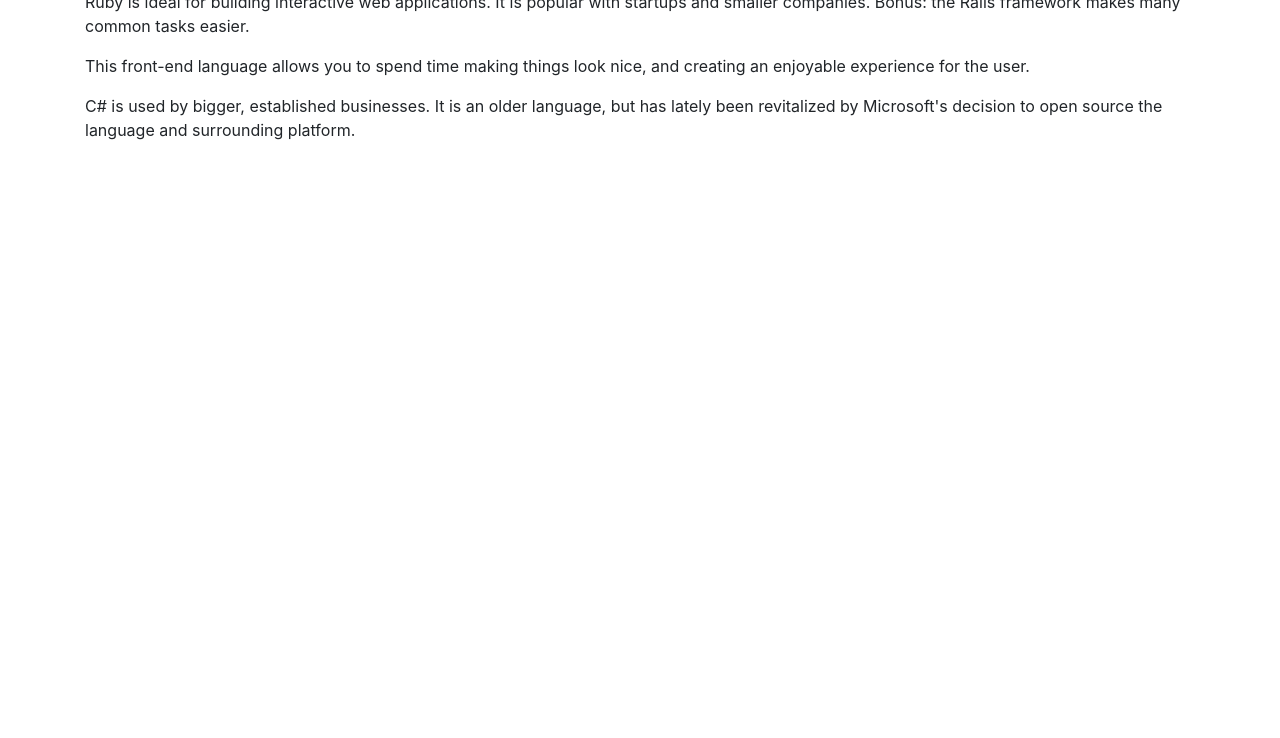
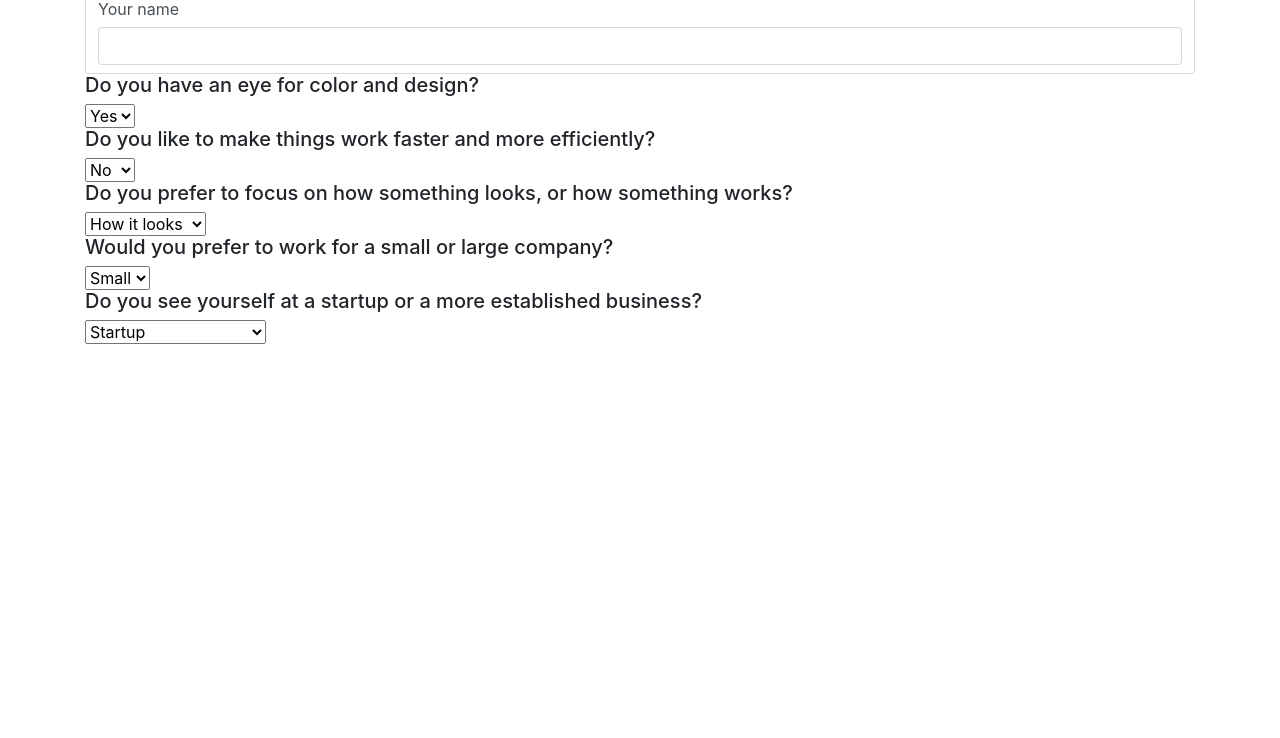
Before and after one commit to codemargaret/track-suggester, a plain HTML site: page index.html in a window 1280 px wide. Shown: the part 62-800 px from the top of the page. Drawn offline with Linux system fonts and the light colour scheme.

Commit message:
create questions with drop-down menus

```diff
--- a/css/styles.css
+++ b/css/styles.css
@@ -0,0 +1,11 @@
+#ruby {
+  display: none;
+}
+
+#css {
+  display: none;
+}
+
+#csharp {
+  display: none;
+}
--- a/index.html
+++ b/index.html
@@ -11,16 +11,45 @@
     <div class="container">
       <h1>Track Suggester</h1>
       <form id="survey">
+        <div class="form-control">
+          <label for="name">Your name</label>
+          <input id="name" type="text" class="form-control">
+        </div><!--name-->
+        <h5>Do you have an eye for color and design?</h5>
+        <select id="design">
+          <option value="yes">Yes</option>
+          <option value="no">No</option>
+        </select>
+        <h5>Do you like to make things work faster and more efficiently?</h5>
+        <select id="fast">
+          <option value="no">No</option>
+          <option value="yes">Yes</option>
+        </select>
+        <h5>Do you prefer to focus on how something looks, or how something works?</h5>
+        <select id="focus">
+          <option value="looks">How it looks</option>
+          <option value="works">How it works</option>
+        </select>
+        <h5>Would you prefer to work for a small or large company?</h5>
+        <select id="size">
+          <option value="small">Small</option>
+          <option value="large">Large</option>
+        </select>
+        <h5>Do you see yourself at a startup or a more established business?</h5>
+        <select id="design">
+          <option value="start">Startup</option>
+          <option value="est">Established business</option>
+        </select>
       </form>
       <div id="ruby">
         <p>Ruby is ideal for building interactive web applications.  It is popular with startups and smaller companies.  Bonus: the Rails framework makes many common tasks easier.</p>
       </div><!--ruby-->
       <div id="css">
         <p>This front-end language allows you to spend time making things look nice, and creating an enjoyable experience for the user.</p>
-      </div><!--ruby-->
-      <div id="C#">
+      </div><!--css-->
+      <div id="csharp">
         <p>C# is used by bigger, established businesses.  It is an older language, but has lately been revitalized by Microsoft's decision to open source the language and surrounding platform.</p>
-      </div><!--ruby-->
+      </div><!--C#-->
     </div><!--container-->
   </body>
 </html>
--- a/js/scripts.js
+++ b/js/scripts.js
@@ -1,5 +1,5 @@
 $(document).ready(function() {
   $("form#survey").submit(function(event) {
-
+  event.preventDefault();
   });
 });
```
